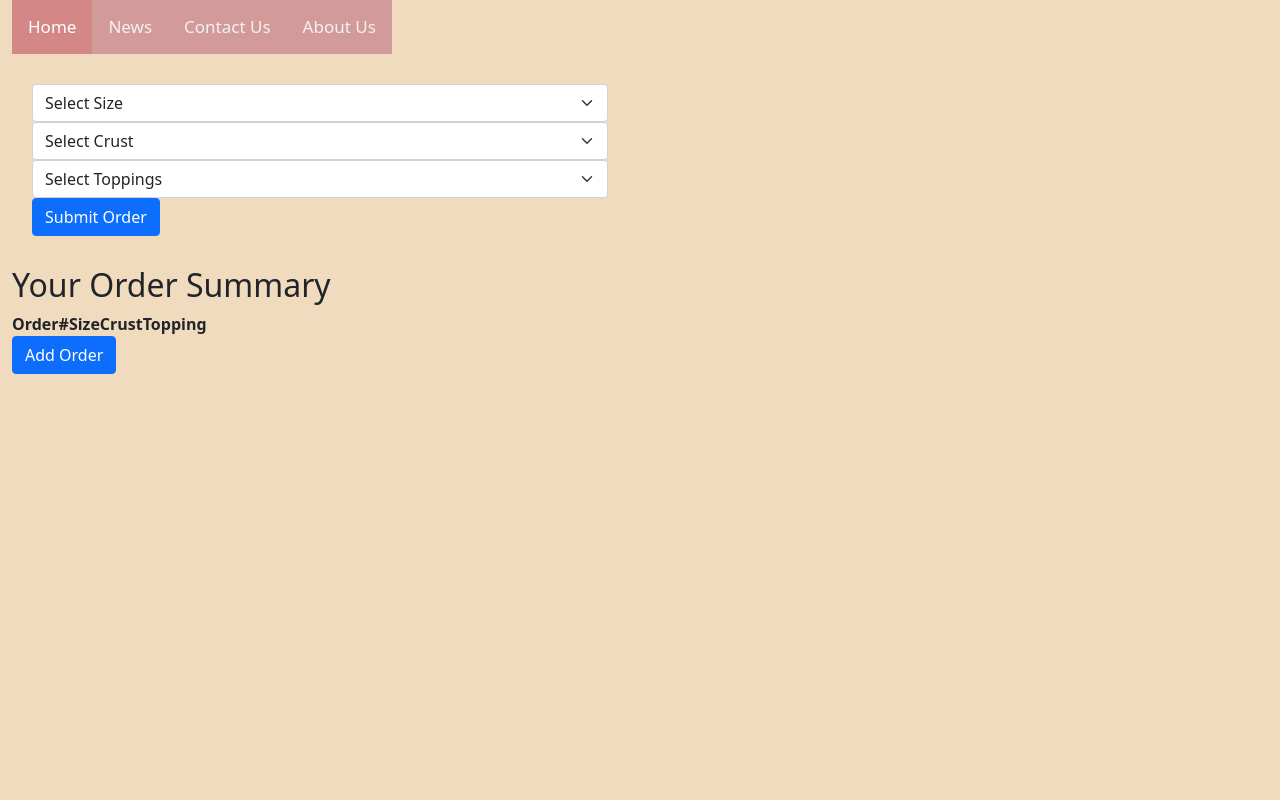
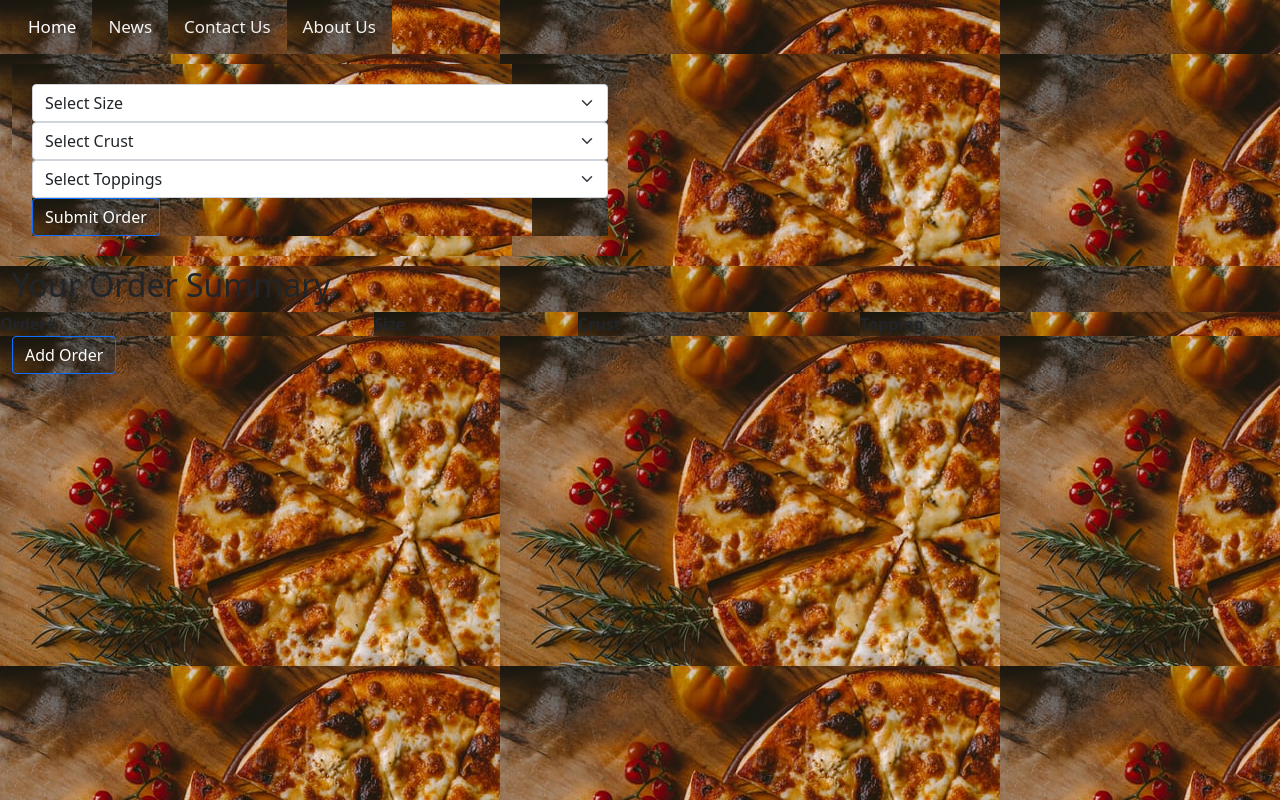
Before and after one commit to ElsieLearnsToCode/Tezza-s_Pizzeria, a plain HTML site: page index.html in a window 1280 px wide. Drawn offline with nearby package versions, Linux system fonts and the light colour scheme.

Commit message:
add a background image to the page

```diff
--- a/CSS/style.css
+++ b/CSS/style.css
@@ -3,8 +3,13 @@
     padding: 0;
     margin: 0;
     box-sizing: border-box;
+    background-image: url(../images/bbqchicken\ \(copy\).jpeg);
+    background: cover;
+
 
 }
+
+
 /* Style the links inside the navigation bar */
 .topnav a {
     float: left;
--- a/JS/script.js
+++ b/JS/script.js
@@ -33,6 +33,10 @@ $(document).ready(function() {
             var total = parseInt(sizeOfPizza) + parseInt(toppingsOfPizza) + parseInt(crustOfPizza);
             order = order + 1;
             grandTotal = grandTotal + total;
+
+
+    });
+
     });
 
 
--- a/index.html
+++ b/index.html
@@ -57,8 +57,8 @@
     </div>
     <!-- Order Summary Table -->
     <div class="container-fluid">
-        <div class="row">
-            <div class="col-md-12">
+        <div class="col-md-12">
+            <div class="row">
                 <h2>Your Order Summary</h2>
                 <table class="order-summary-table">
                     <thead>
```
